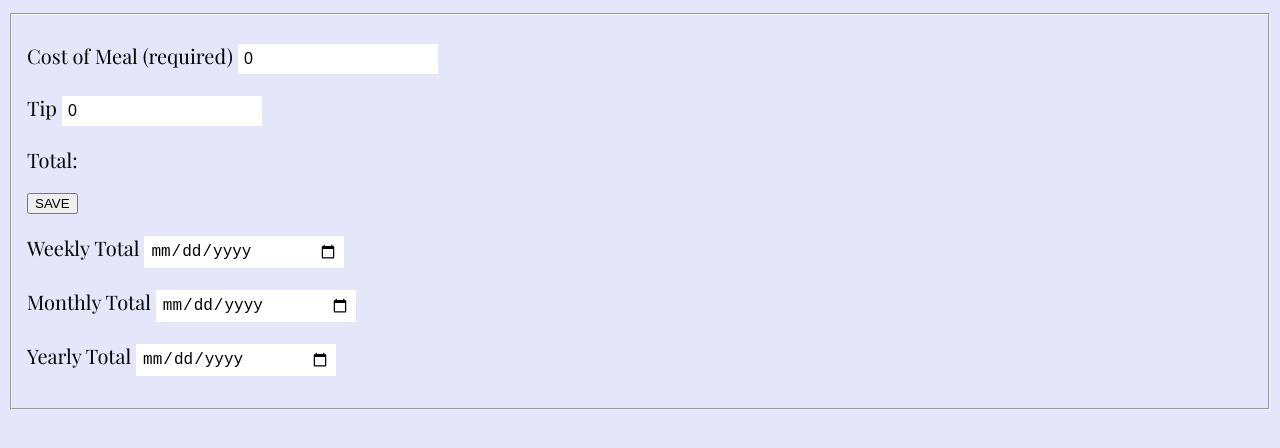
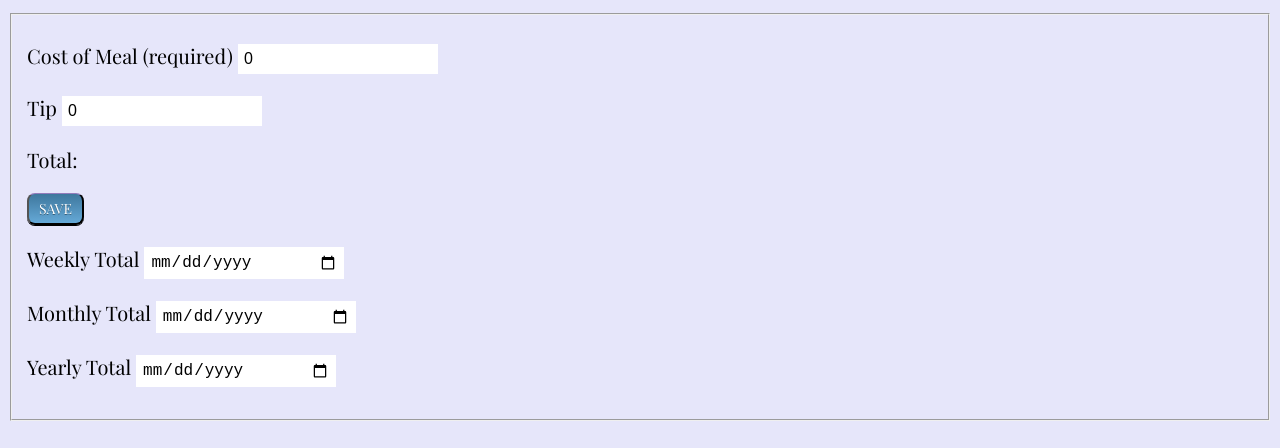
Before and after one commit to pkafei/tips, a website: page views/index.html in a window 1280 px wide. Shown: the part 88-536 px from the top of the page. Drawn offline with nearby package versions, Linux system fonts and the light colour scheme.

Commit message:
styles for button

```diff
--- a/views/css/style.css
+++ b/views/css/style.css
@@ -38,6 +38,43 @@ input{
 
 }
 
+button {
+   border-top: 1px solid #917bba;
+   background: #65a9d7;
+   background: -webkit-gradient(linear, left top, left bottom, from(#3e779d), to(#65a9d7));
+   background: -webkit-linear-gradient(top, #3e779d, #65a9d7);
+   background: -moz-linear-gradient(top, #3e779d, #65a9d7);
+   background: -ms-linear-gradient(top, #3e779d, #65a9d7);
+   background: -o-linear-gradient(top, #3e779d, #65a9d7);
+   padding: 5px 10px;
+   -webkit-border-radius: 8px;
+   -moz-border-radius: 8px;
+   border-radius: 8px;
+   -webkit-box-shadow: rgba(0,0,0,1) 0 1px 0;
+   -moz-box-shadow: rgba(0,0,0,1) 0 1px 0;
+   box-shadow: rgba(0,0,0,1) 0 1px 0;
+   text-shadow: rgba(0,0,0,.4) 0 1px 0;
+   color: white;
+   font-size: 14px;
+   font-family: Playfair Display;
+   text-decoration: none;
+   vertical-align: middle;
+   }
+button:hover {
+   border-top-color: #28597a;
+   background: #28597a;
+   color: #ccc;
+
+   }
+/*
+button:active {
+   border-top-color: #1b435e;
+   background: #1b435e;
+   }
+*/
+
+}
+
 .meals p:nth-child(even){
 	background-lavender;
 }
```
